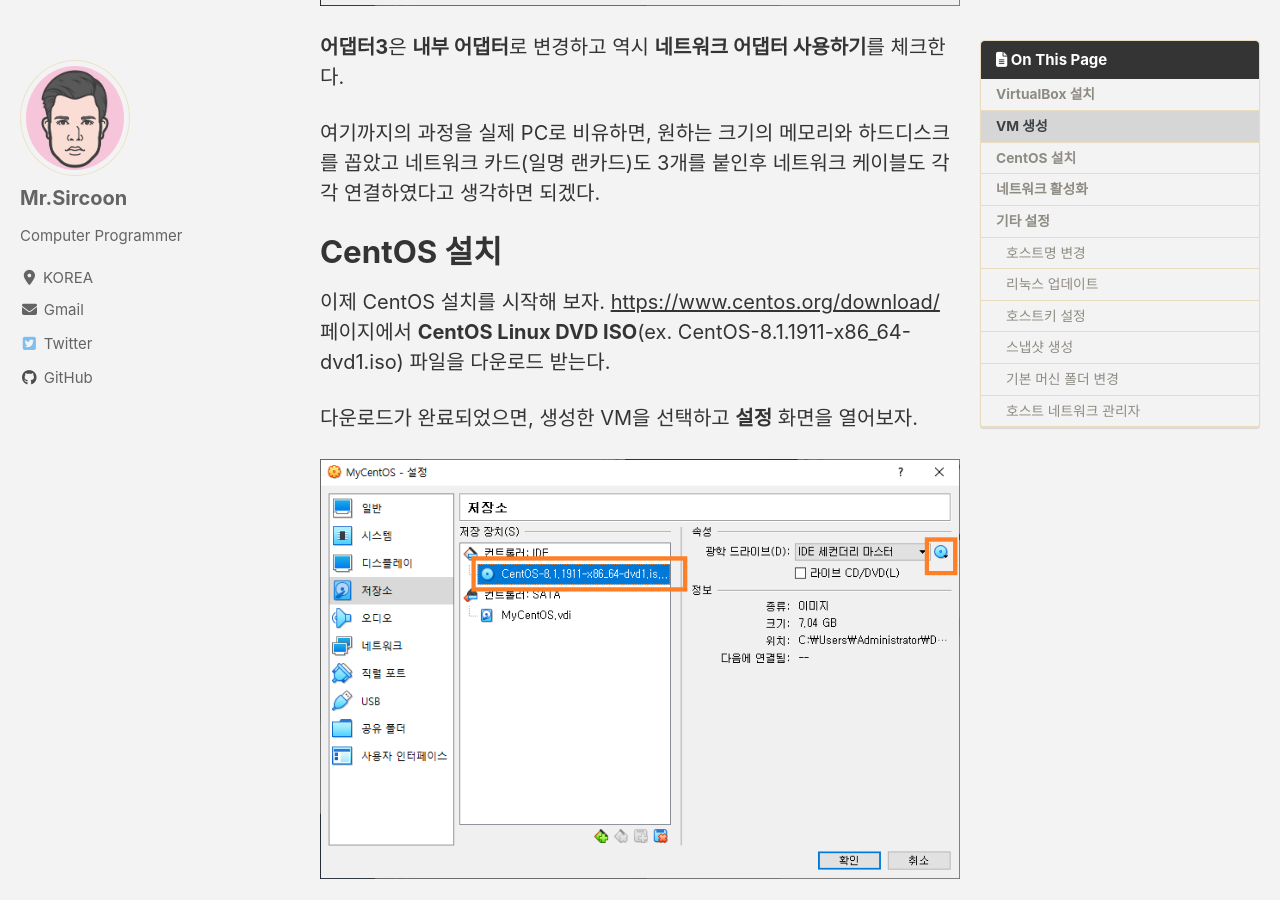
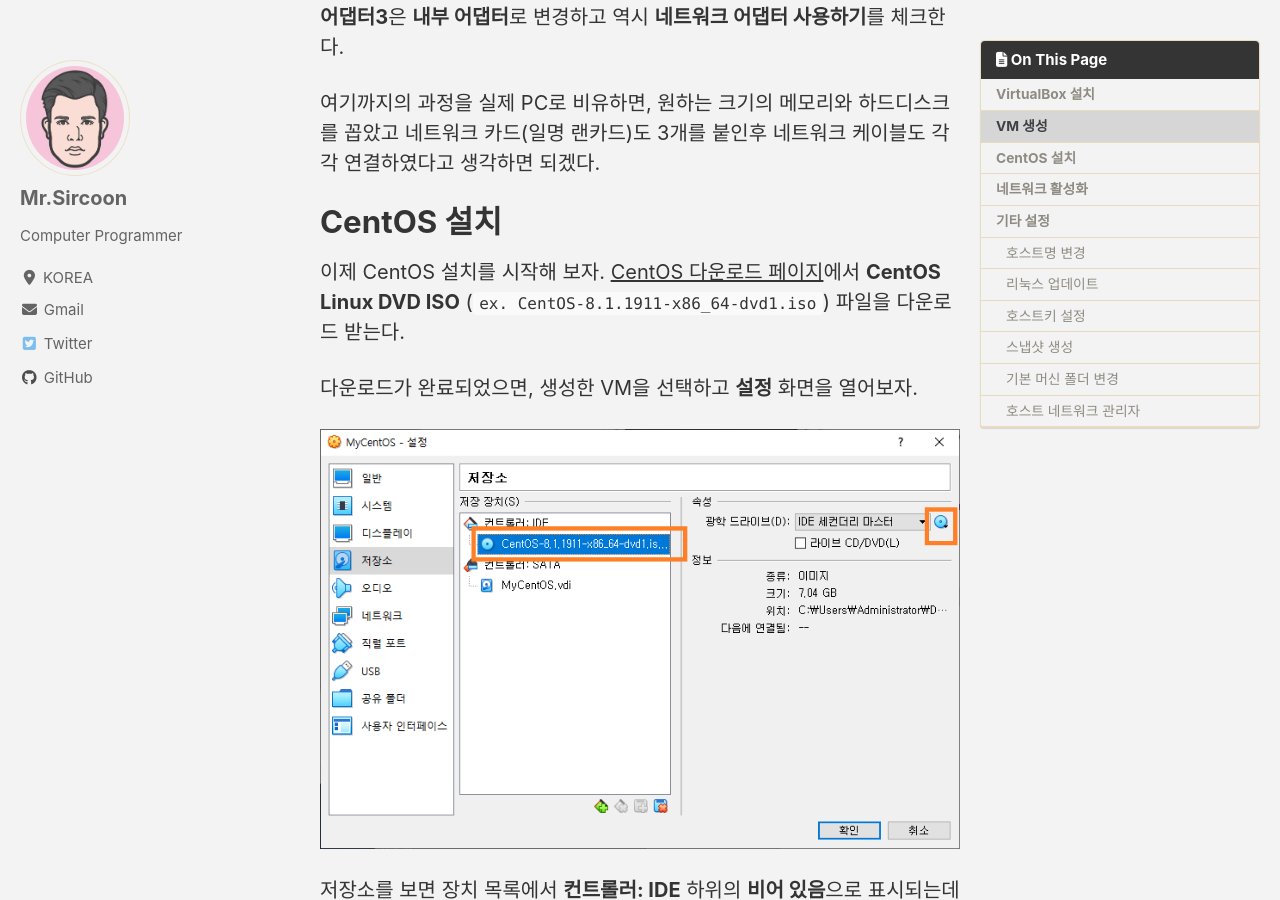
Before and after one commit to mrsoulware/mrsoulware.github.io, a Jekyll site: the page built from _posts/2020/2020-04-24-vbox-centos.md, in a window 1280 px wide and 900 px high, scrolled down 6363 px. Built offline with Jekyll 4.4.1, drawn with Linux system fonts in a browser that asks for light colours; cached includes are drawn as plain includes; nearby versions of some CDN libraries; some of the changed text lies outside the part shown.

Commit message:
update post

```diff
--- a/_posts/2020/2020-04-24-vbox-centos.md
+++ b/_posts/2020/2020-04-24-vbox-centos.md
@@ -15,7 +15,7 @@
 
 # VirtualBox 설치
 
-먼저 [https://www.virtualbox.org/wiki/Downloads](https://www.virtualbox.org/wiki/Downloads) 에서 VirtualBox 설치 파일을 다운로드 받는다.
+먼저 [VirtualBox 다운로드 페이지](https://www.virtualbox.org/wiki/Downloads)에서 VirtualBox 설치 파일을 다운로드 받는다.
 해당 페이지의 링크 중 **"Windows hosts"**가 윈도우즈용 설치파일이다.
 참고로, 호스트(host) OS는 VirtualBox를 설치하는 OS를 의미한다.
 반대로 VirtualBox에 VM를 만들고 설치한 OS는 게스트(guest) OS라고 한다.
@@ -102,7 +102,7 @@
 # CentOS 설치
 
 이제 CentOS 설치를 시작해 보자.
-[https://www.centos.org/download/](https://www.centos.org/download/) 페이지에서 **CentOS Linux DVD ISO**(ex. CentOS-8.1.1911-x86_64-dvd1.iso) 파일을 다운로드 받는다.
+[CentOS 다운로드 페이지](https://www.centos.org/download/)에서 **CentOS Linux DVD ISO** (`ex. CentOS-8.1.1911-x86_64-dvd1.iso`) 파일을 다운로드 받는다.
 
 다운로드가 완료되었으면, 생성한 VM을 선택하고 **설정** 화면을 열어보자.
 
```
Also changed, not shown: assets/images/vbox-cent11.png.
